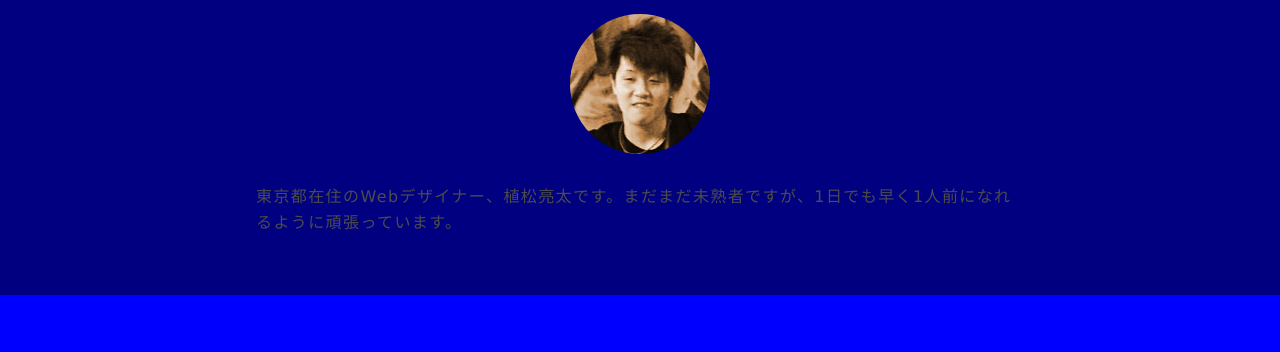
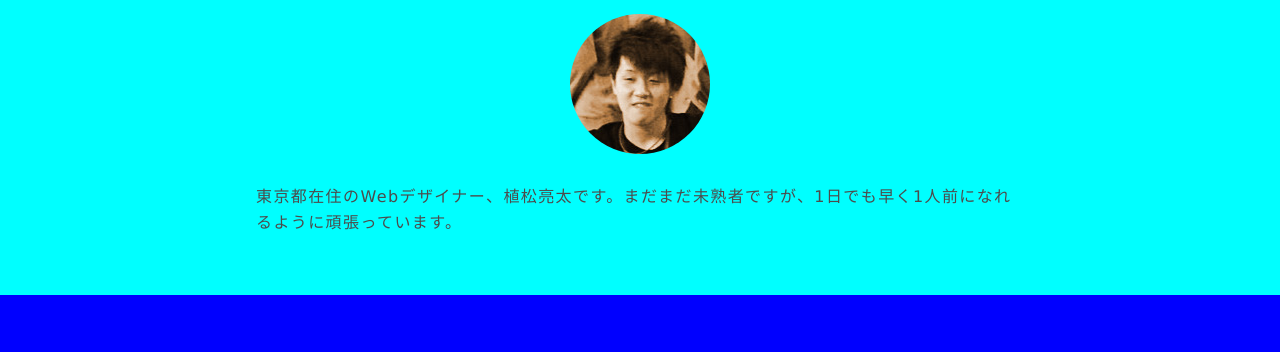
Before and after one commit to aaa-ur19961021/aaa-ur19961021.github.io, a plain HTML site: page index.html in a window 1280 px wide. Shown: the part 216-568 px from the top of the page. Drawn offline with nearby package versions, Linux system fonts and the light colour scheme.

Commit message:
課題6＿再提出

```diff
--- a/css/style.css
+++ b/css/style.css
@@ -14,7 +14,7 @@ body
     line-height: 1.6;
     letter-spacing: .1em;
     color: #4c4c4c;
-    background-color: #000080
+    background-color: #00ffff;
 }
 
 a
```
